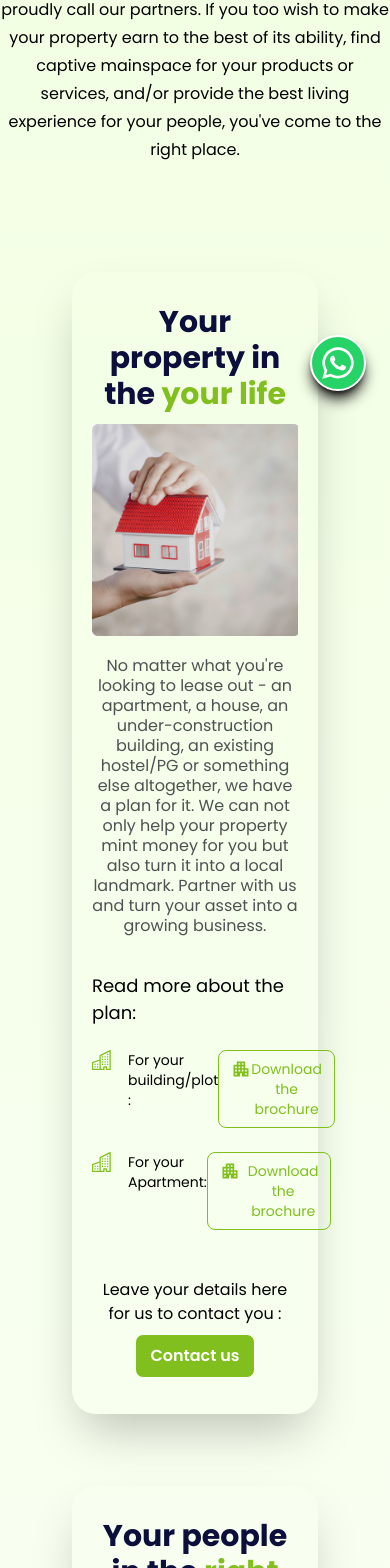
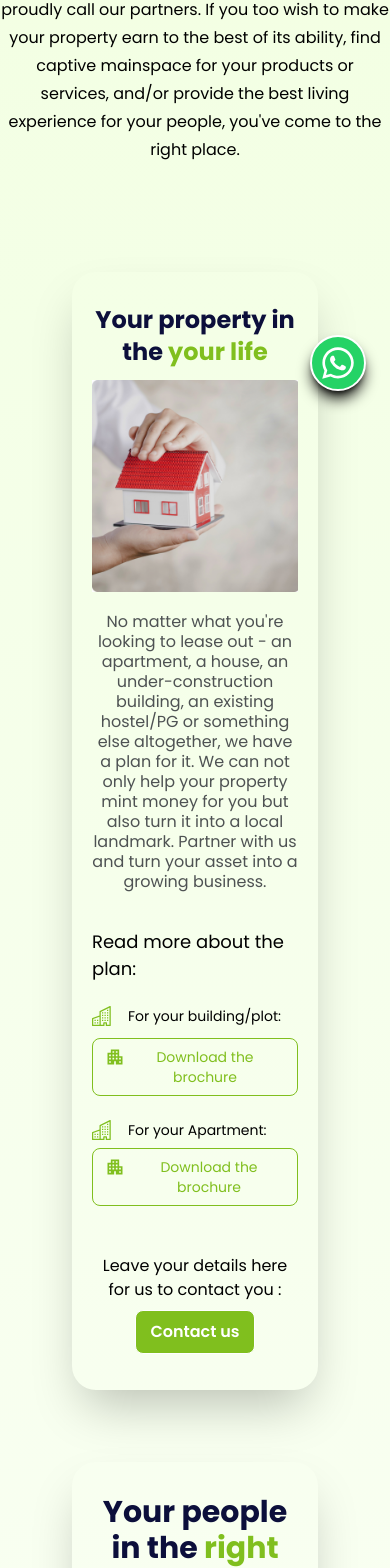
Before and after one commit to nahianeasytechx/D-valley, a React (Vite) app: page /partner-with-us in a window 390 px wide. Shown: the part 429-1997 px from the top of the page. Built offline with nearby package versions, Linux system fonts and the light colour scheme.

Commit message:
fixed Patnerpage issues

```diff
--- a/src/pages/PartnerWithUs.jsx
+++ b/src/pages/PartnerWithUs.jsx
@@ -1,4 +1,3 @@
-import React from "react";
 import { Link } from "react-router-dom";
 import { FaAngleRight } from "react-icons/fa";
 import partner1 from "../assets/partner-with-us1.jpg";
@@ -34,7 +33,7 @@ const PartnerWithUs = () => {
             'You've come to the{" "}
             <span className="text-[#8be001] ">“right place” </span> , partner
           </h1>
-          <p className="leading-7 text-center lg:text-xl py-4 lg:px-20 2xl:px-56 ">
+          <p className="leading-7  text-center lg:text-xl py-4 lg:px-20 2xl:px-56 ">
             Whatever we've achieved in the past few years has been made possible
             due to the mutual support and cooperation of the people we proudly
             call our partners. If you too wish to make your property earn to the
@@ -44,7 +43,7 @@ const PartnerWithUs = () => {
           </p>
         </div>
         <div className="m-[72px] flex p-5 shadow-2xl rounded-3xl">
-          <div className="p-4 hidden lg:flex lg:flex-col lg:w-1/2 ">
+          <div className="p-4 hidden  lg:flex lg:flex-col lg:w-1/2 ">
             <h1
               className="py-3
                font-bold text-4xl text-[#0c0f3b] "
@@ -52,7 +51,7 @@ const PartnerWithUs = () => {
               Your people in the{" "}
               <span className="text-[#80bf1e]"> right care</span>
             </h1>
-            <p className="py-5 leading-7 text-xl text-[#4E5253]">
+            <p className="py-5 leading-7 text-sm sm:text-xl text-[#4E5253]">
               No matter what you're looking to lease out - an apartment, a
               house, an under-construction building, an existing hostel/PG or
               something else altogether, we have a plan for it. We can not only
@@ -62,19 +61,23 @@ const PartnerWithUs = () => {
             </p>
             <p className="text-[18px]  py-4">Read more about the plan:</p>
 
-            <div className="flex flex-wrap mt-2">
-              <p className="flex  md:items-center gap-2 text-base  min-w-[150px]">
+            <div className="flex  justify-between mt-2" >
+<div>
+                <p className="flex  md:items-center gap-2 text-base  min-w-[150px]">
                 <span className="text-2xl text-[#80bf1e]">
                   <BsBuildings />
                 </span>
              For your building :
               </p>
-              <button className="mt-2 sm:mt-0 flex items-center gap-2 py-2 px-3 border border-[#80bf1e] rounded-lg text-[#80bf1e] flex-shrink-0">
+</div>
+<div>
+                <button className="mt-2 sm:mt-0 flex items-center gap-2 py-2 px-3 border border-[#80bf1e] rounded-lg text-[#80bf1e] ">
                 <span className="text-xl">
                   <MdOutlineFileDownload />
                 </span>
                 Download the brochure
               </button>
+</div>
             </div>
 
             <br />
@@ -104,7 +107,7 @@ const PartnerWithUs = () => {
           <div className="w-full lg:w-1/2">
             <h1
               className="py-3
-               font-bold text-3xl text-center text-[#0c0f3b] lg:hidden"
+               font-bold text-2xl sm:text3xl text-center text-[#0c0f3b] lg:hidden"
             >
               Your property in the{" "}
               <span className="text-[#80bf1e]">your life</span>
@@ -123,14 +126,14 @@ const PartnerWithUs = () => {
             <div className="my-4 lg:hidden">
               <p className="text-[18px]">Read more about the plan:</p>
               <br />
-              <div className="flex justify-between">
+              <div className="lg:flex lg:justify-between flex flex-col justify-center  md:px-0">
                 <p className="flex gap-x-4 text-sm">
                   <span className="text-xl text-[#80bf1e] ">
                     <BsBuildings />{" "}
                   </span>
-                  For your building/plot :
+                  For your building/plot:
                 </p>
-                <button className="cursor-pointer flex  py-2 px-3 border border-[#80bf1e] rounded-lg text-[#80bf1e] text-sm">
+                <button className="mt-3 md:mt-0 cursor-pointer flex  py-2 px-3 border border-[#80bf1e] rounded-lg text-[#80bf1e] text-sm">
                   <span className="text-xl ">
                     <MdApartment />
                   </span>
@@ -138,14 +141,14 @@ const PartnerWithUs = () => {
                 </button>
               </div>
               <br />
-              <div className="flex justify-between">
+              <div className="lg:flex lg:justify-between flex flex-col justify-center  md:px-0">
                 <p className="flex gap-x-4 text-sm">
                   <span className="text-xl text-[#80bf1e]">
                     <BsBuildings />{" "}
                   </span>
                   For your Apartment:
                 </p>
-                <button className="cursor-pointer flex gap-x-2 py-2 px-3 border border-[#80bf1e] rounded-lg text-[#80bf1e] text-sm">
+                <button className="mt-2 md:mt-0 cursor-pointer flex gap-x-2 py-2 px-3 border border-[#80bf1e] rounded-lg text-[#80bf1e] text-sm">
                   <span className="text-xl ">
                     <MdApartment />
                   </span>
@@ -232,15 +235,15 @@ const PartnerWithUs = () => {
             <div className="my-4 lg:hidden">
               <p className="text-[18px]">Read more about the plan:</p>
               <br />
-              <div className="flex justify-between">
+              <div className="flex flex-col justify-center">
                 <p className="flex gap-x-4 mt-2 ">
-                  <span className=" text-[#80bf1e] text-2xl">
-                    <GiGraduateCap />{" "}
+                  <span className=" text-[#80bf1e] text-xl">
+                    <GiGraduateCap />
                   </span>
-                  For college hostels :
+                  For college hostels:
                 </p>
-                <button className="cursor-pointer flex  py-2 px-3 border border-[#80bf1e] rounded-lg text-[#80bf1e] text-sm">
-                  <span className="text-xl ">
+                <button className="mt-2 md:mt-0 cursor-pointer flex  py-2 px-3 border border-[#80bf1e] rounded-lg text-[#80bf1e] text-sm">
+                  <span className="text-xl lg:text-2xl ">
                     <FaDownload />
                   </span>
                   Download the brochure
```
Also changed, not shown: src/components/Navbar.jsx (+4 -3 lines), vercel.json (deleted).
